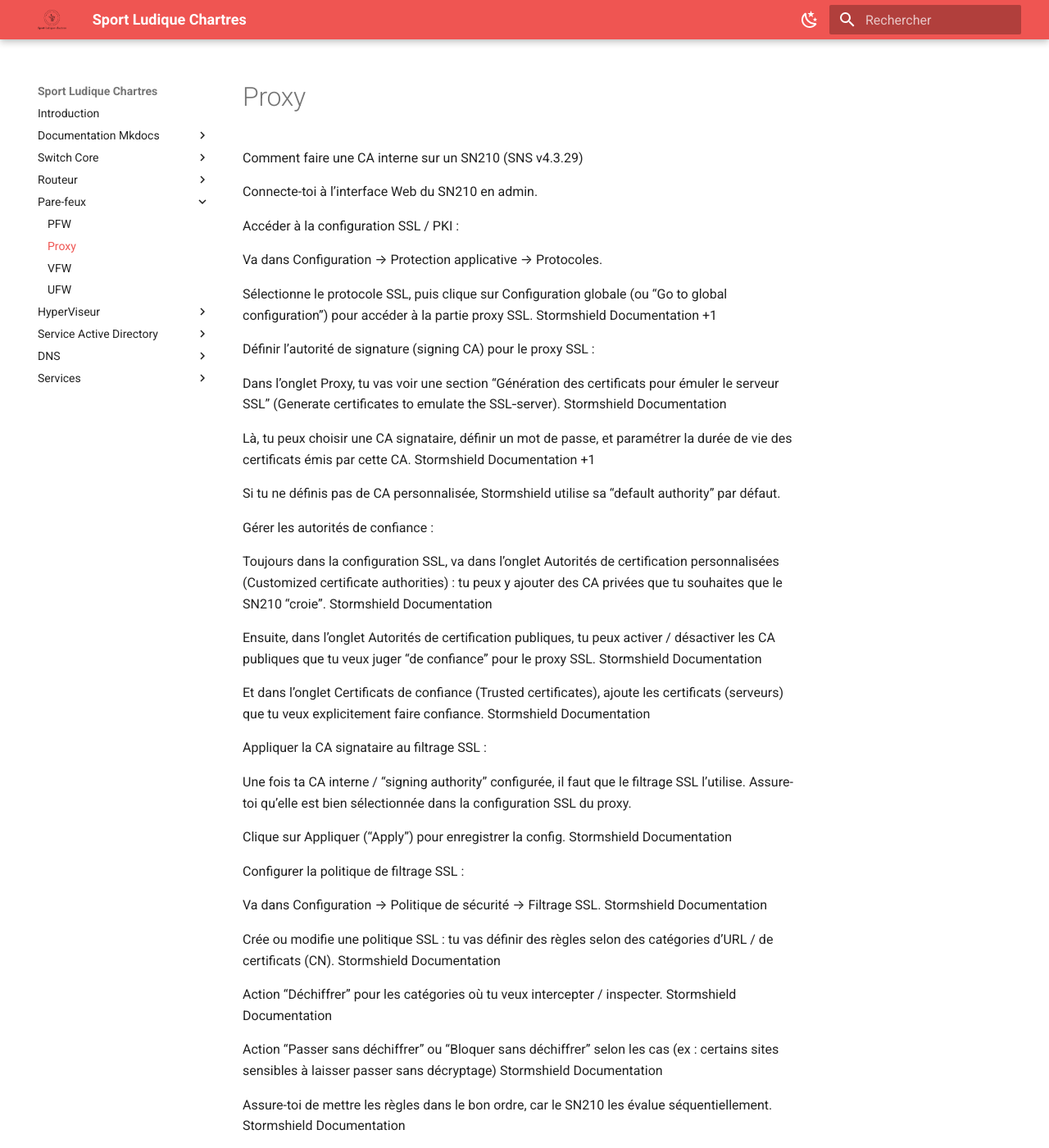
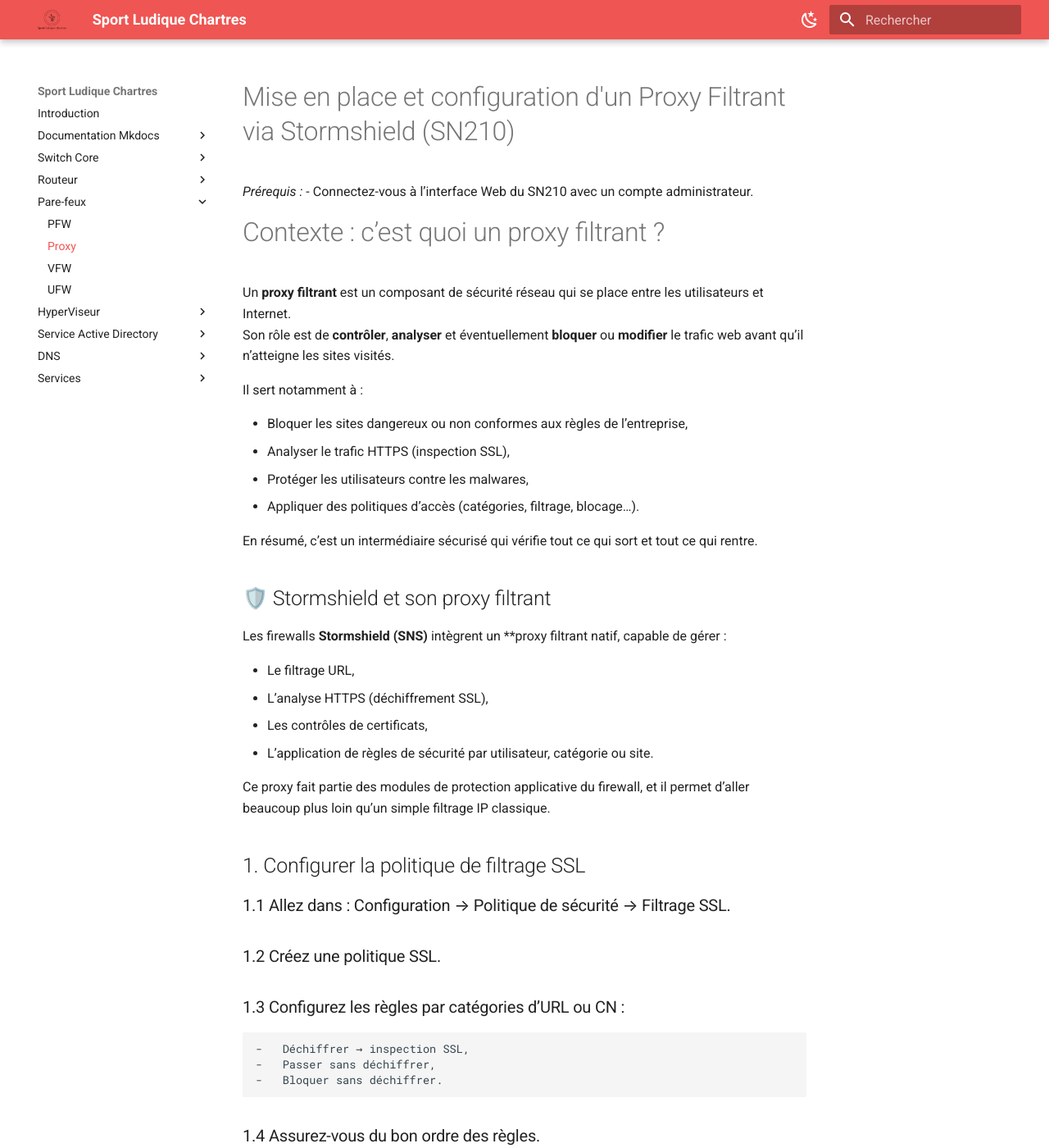
Before and after one commit to Sym-0ne/sport-ludique-Chartres, an MkDocs documentation site: the page built from docs/Pare-feux/proxy.md, in a window 1280 px wide and 1400 px high. Shown: the whole window at 82% size. Built offline with MkDocs 1.6.1 and Material for MkDocs 9.7.7, drawn with Linux system fonts in a browser that asks for light colours; some of the changed text lies outside the part shown.

Commit message:
modif doc

````diff
--- a/docs/Pare-feux/proxy.md
+++ b/docs/Pare-feux/proxy.md
@@ -1,81 +1,106 @@
-Comment faire une CA interne sur un SN210 (SNS v4.3.29)
+# Mise en place et configuration d'un Proxy Filtrant via Stormshield (SN210)
 
-Connecte-toi à l’interface Web du SN210 en admin.
+*Prérequis :*
+- Connectez-vous à l’interface Web du SN210 avec un compte administrateur.
 
-Accéder à la configuration SSL / PKI :
+# Contexte : c’est quoi un proxy filtrant ?
 
-Va dans Configuration → Protection applicative → Protocoles.
+Un **proxy filtrant** est un composant de sécurité réseau qui se place entre les utilisateurs et Internet.<br>
+Son rôle est de **contrôler**, **analyser** et éventuellement **bloquer** ou **modifier** le trafic web avant qu’il n’atteigne les sites visités.
 
-Sélectionne le protocole SSL, puis clique sur Configuration globale (ou “Go to global configuration”) pour accéder à la partie proxy SSL.
-Stormshield Documentation
-+1
+Il sert notamment à :
 
-Définir l’autorité de signature (signing CA) pour le proxy SSL :
+* Bloquer les sites dangereux ou non conformes aux règles de l’entreprise,
+* Analyser le trafic HTTPS (inspection SSL),
+* Protéger les utilisateurs contre les malwares,
+* Appliquer des politiques d’accès (catégories, filtrage, blocage…).
 
-Dans l’onglet Proxy, tu vas voir une section “Génération des certificats pour émuler le serveur SSL” (Generate certificates to emulate the SSL‑server).
-Stormshield Documentation
+En résumé, c’est un intermédiaire sécurisé qui vérifie tout ce qui sort et tout ce qui rentre.
 
-Là, tu peux choisir une CA signataire, définir un mot de passe, et paramétrer la durée de vie des certificats émis par cette CA.
-Stormshield Documentation
-+1
+## 🛡️ Stormshield et son proxy filtrant
 
-Si tu ne définis pas de CA personnalisée, Stormshield utilise sa “default authority” par défaut.
+Les firewalls **Stormshield (SNS)** intègrent un **proxy filtrant natif, capable de gérer :
 
-Gérer les autorités de confiance :
+* Le filtrage URL,
+* L’analyse HTTPS (déchiffrement SSL),
+* Les contrôles de certificats,
+* L’application de règles de sécurité par utilisateur, catégorie ou site.
 
-Toujours dans la configuration SSL, va dans l’onglet Autorités de certification personnalisées (Customized certificate authorities) : tu peux y ajouter des CA privées que tu souhaites que le SN210 “croie”.
-Stormshield Documentation
+Ce proxy fait partie des modules de protection applicative du firewall, et il permet d’aller beaucoup plus loin qu’un simple filtrage IP classique.
 
-Ensuite, dans l’onglet Autorités de certification publiques, tu peux activer / désactiver les CA publiques que tu veux juger “de confiance” pour le proxy SSL.
-Stormshield Documentation
+## 1. Configurer la politique de filtrage SSL
 
-Et dans l’onglet Certificats de confiance (Trusted certificates), ajoute les certificats (serveurs) que tu veux explicitement faire confiance.
-Stormshield Documentation
+### 1.1  Allez dans : Configuration → Politique de sécurité → Filtrage SSL.
+### 1.2  Créez une politique SSL.
+### 1.3  Configurez les règles par catégories d’URL ou CN :
+    -   Déchiffrer → inspection SSL,
+    -   Passer sans déchiffrer,
+    -   Bloquer sans déchiffrer.
+### 1.4  Assurez-vous du bon ordre des règles.
 
-Appliquer la CA signataire au filtrage SSL :
+<div class="annotate">
+Note : (1)
+</div>
+URL-CN est sous forme d'objet (catégorie d'url) qui regroupe plusieurs sites, exemple :
 
-Une fois ta CA interne / “signing authority” configurée, il faut que le filtrage SSL l’utilise. Assure-toi qu’elle est bien sélectionnée dans la configuration SSL du proxy.
+* URL-CN : **Online** = Sites de paris en ligne, réseaux sociaux...
+* URL-CN : **News** = Journaux en ligne, sites de radiodiffusion, magazines..
 
-Clique sur Appliquer (“Apply”) pour enregistrer la config.
-Stormshield Documentation
+## 2.  Exportez la CA publique depuis l’interface Web du SN210.
+    Object → Certificat / PKI
+            - CLique droit sur le cerfiticat : SSL Proxy Default Authority
+            - Le télécharger
 
-Configurer la politique de filtrage SSL :
+## 3. Installer la CA sur les postes clients
 
-Va dans Configuration → Politique de sécurité → Filtrage SSL.
-Stormshield Documentation
+Sur chaque machine client, installez la CA interne dans les autorités
+de certification racine de confiance :
+    - Windows
+    - Linux
+    - macOS
+    - Navigateurs si nécessaire (Firefox, Edge...)
 
-Crée ou modifie une politique SSL : tu vas définir des règles selon des catégories d’URL / de certificats (CN).
-Stormshield Documentation
+## 4. Tester le déchiffrement SSL
 
-Action “Déchiffrer” pour les catégories où tu veux intercepter / inspecter.
-Stormshield Documentation
+### 4.1  Depuis un poste client, accédez à un site HTTPS.
+### 4.2  Vérifiez que :
+    -   Le site se charge.
+    -   Le site chargé est bloqué avec une page violette qui est le Proxy avec le message suivant :
 
-Action “Passer sans déchiffrer” ou “Bloquer sans déchiffrer” selon les cas (ex : certains sites sensibles à laisser passer sans décryptage)
-Stormshield Documentation
+    ```
+    Your administrator reject the connection to this SSL Server
+    ```
 
-Assure-toi de mettre les règles dans le bon ordre, car le SN210 les évalue séquentiellement.
-Stormshield Documentation
+    - Cela signifique que le Proxy est bel et bien fonctionnel !
 
-Exporter la CA publique :
 
-Une fois la CA signataire configurée, exporte son certificat racine depuis le SN210 (certificat public de la CA) pour l’installer sur les postes clients.
+## 5. Accéder à la configuration :
+    Object → Certificat / PKI → Ajouter → Importer un fichier :
+        - Importer le CA
+        - Selectionner le format **PEM**
+        - Ne pas mettre de mot de passe
+        - Élements à importer : CA
+    Puis valider l'importation !
 
-L’interface Web devrait avoir une option “Exporter certificat CA” (ou équivalent) dans la page des certificats / PKI.
+### 5.1  Allez dans :
+    - Configuration → Protection applicative → Protocoles.
+    - Sélectionnez *SSL*.
+    - Cliquez sur *Accéder à la configuration globale*.
+    - Autorités de certification personnalisées → Ajouter → Séléctionner le CA
 
-Installer la CA sur les postes clients :
 
-Sur chaque machine (Windows, Linux, mac, etc.), installe le certificat racine exporté comme autorité de certification racine de confiance.
+4.1 Ajouter des CA personnalisées
 
-Cela permet aux navigateurs / aux systèmes d’accepter les certificats “faux” / “interceptés” générés par le proxy SSL du SN210.
+-   Dans Autorités de certification personnalisées, ajoutez les CA
+    internes / privées à considérer comme fiables.
 
-Tester le déchiffrement SSL :
+4.3 Certificats de confiance
 
-Depuis un poste client, accède à des sites HTTPS.
+-   Dans Certificats de confiance, ajoutez les certificats serveurs
+    explicitement approuvés.
 
-Vérifie :
+5. Appliquer la CA signataire au proxy SSL
 
-Si le site charge correctement.
-
-Dans le navigateur, regarde le certificat : il doit être signé par ta CA interne (ex : SN210-CA).
-
-Sur le SN210, consulte les logs de filtrage SSL pour voir les connexions inspectées.
+1.  Assurez-vous que la CA interne est bien sélectionnée comme CA
+    signataire.
+2.  Cliquez sur Appliquer pour sauvegarder.
--- a/mkdocs.yml
+++ b/mkdocs.yml
@@ -73,7 +73,7 @@
           - Serveur DHCP: Service AD/dhcp.md
           - Serveur Fichier: Service AD/servfichier.md
   - DNS:
-      - DNS Autorité: DNS/DNS autorité.md
+      - DNS Autorité: DNS/DNS-autorité.md
       - DNS Resolveur: DNS/DNS Resolveur.md
   - Services:
       - Serveurs :
````
